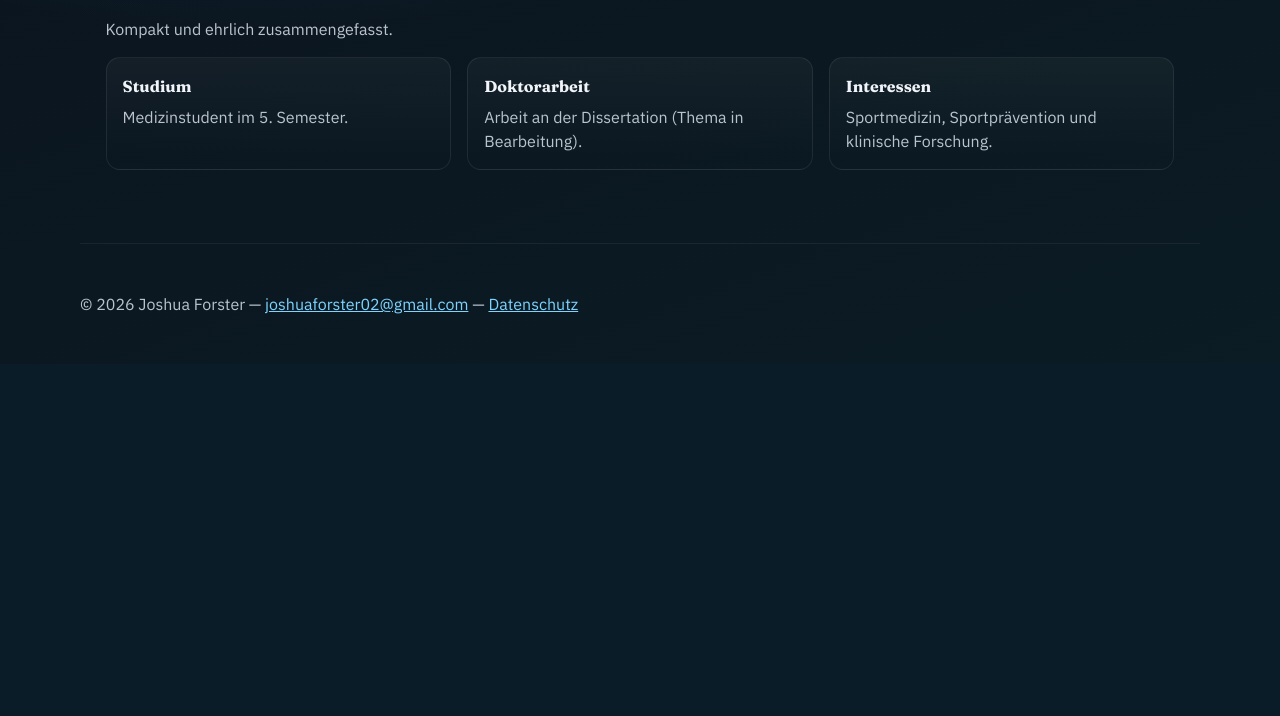
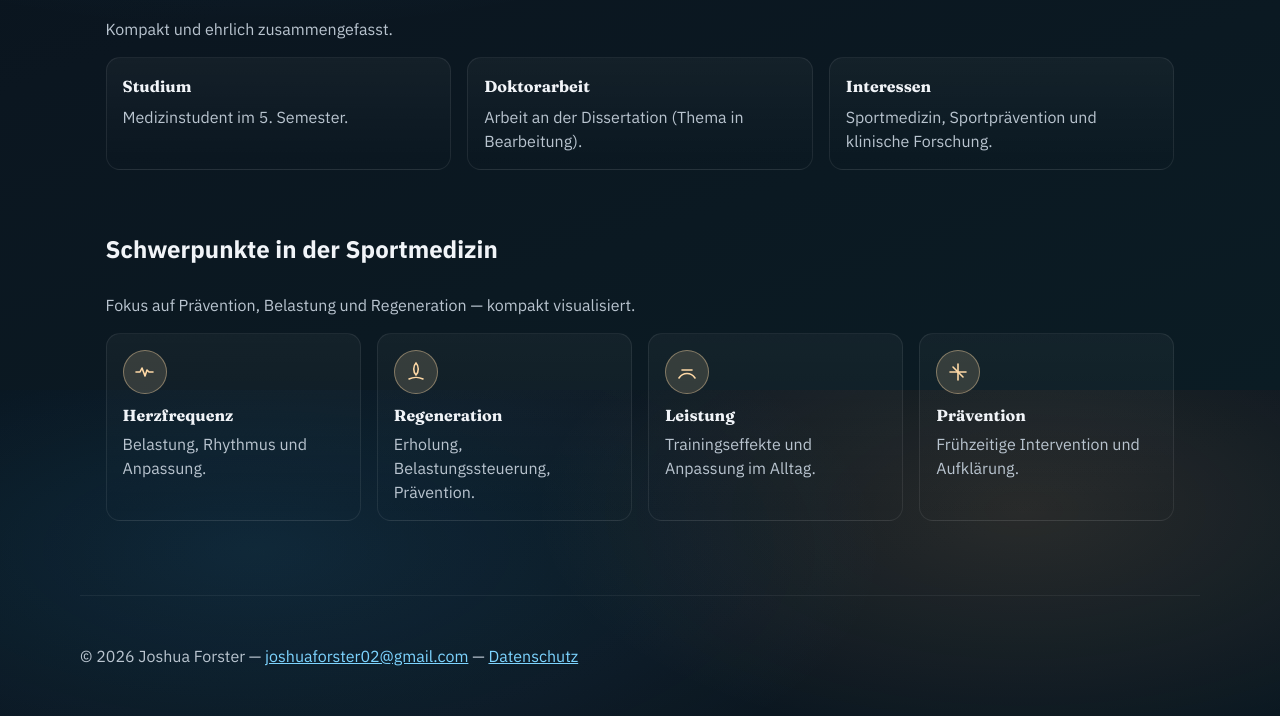
Before and after one commit to JoshuaForster02/Mywebsite, a Flask app: page / in a window 1280 px wide. Shown: the part 1210-1926 px from the top of the page. Before the commit the page ends 1524 px from the top, so only its background shows below. Run offline with Flask 3, Linux system fonts and the light colour scheme.

Commit message:
Add sport medicine icon row and energetic styling

```diff
--- a/static/style.css
+++ b/static/style.css
@@ -33,20 +33,11 @@ body{
     line-height:1.5;
 }
 
-.site-max{
-    max-width:var(--max-width);
-    margin:0 auto;
-    padding:1.6rem;
-}
-
+.site-max{max-width:var(--max-width);margin:0 auto;padding:1.6rem}
 .skip-link{position:absolute;left:0;top:-48px;background:var(--accent);color:var(--accent-contrast);padding:8px 12px;border-radius:0 0 6px 0;z-index:999;transition:top 180ms ease}
 .skip-link:focus{top:0}
 
-.site-header{
-    backdrop-filter: blur(10px);
-    background: linear-gradient(180deg, rgba(255,255,255,0.04), transparent);
-    border-bottom: 1px solid rgba(255,255,255,0.06);
-}
+.site-header{backdrop-filter: blur(10px);background: linear-gradient(180deg, rgba(255,255,255,0.04), transparent);border-bottom: 1px solid rgba(255,255,255,0.06)}
 .header-wrapper{display:flex;align-items:center;justify-content:space-between;gap:1rem}
 .brand a{color:var(--text);text-decoration:none;font-weight:700;font-size:1.1rem;letter-spacing:0.6px}
 
@@ -58,13 +49,7 @@ nav a[aria-current="page"]{color:var(--text);background:rgba(255,255,255,0.06)}
 a{color:var(--link)}
 a:hover{color:var(--accent)}
 
-.hero-grid{
-    display:grid;
-    grid-template-columns:minmax(0,1.15fr) minmax(0,0.85fr);
-    gap:2.6rem;
-    align-items:center;
-    padding:3.6rem 0 2.6rem;
-}
+.hero-grid{display:grid;grid-template-columns:minmax(0,1.15fr) minmax(0,0.85fr);gap:2.6rem;align-items:center;padding:3.6rem 0 2.6rem}
 .hero-kicker{color:var(--accent);text-transform:uppercase;letter-spacing:0.22em;font-size:0.7rem;margin:0 0 0.9rem}
 .hero-grid h1{font-family:var(--font-display);font-size:clamp(2rem, 3.8vw, 3.3rem);margin:0 0 0.9rem;line-height:1.08}
 .lead{color:var(--muted);margin:0 0 1.1rem;font-size:1.05rem}
@@ -82,15 +67,7 @@ a:hover{color:var(--accent)}
 .metric-label{margin:0;color:var(--muted);font-size:0.78rem;text-transform:uppercase;letter-spacing:0.1em}
 .metric-value{margin:0.35rem 0 0;color:var(--text);font-weight:600}
 
-.hero-stage .stage-frame{
-    background:linear-gradient(180deg, rgba(255,255,255,0.05), rgba(255,255,255,0.01));
-    border:1px solid rgba(255,255,255,0.1);
-    border-radius:18px;
-    padding:1rem;
-    position:relative;
-    overflow:hidden;
-    box-shadow:var(--elev);
-}
+.hero-stage .stage-frame{background:linear-gradient(180deg, rgba(255,255,255,0.05), rgba(255,255,255,0.01));border:1px solid rgba(255,255,255,0.1);border-radius:18px;padding:1rem;position:relative;overflow:hidden;box-shadow:var(--elev)}
 #hero-3d{width:100%;height:380px;display:block;border-radius:14px;background:radial-gradient(600px 240px at 50% 40%, rgba(125,212,255,0.12), transparent 70%)}
 .stage-toolbar{display:flex;gap:0.6rem;margin-bottom:0.8rem;flex-wrap:wrap}
 .stage-tab{border:1px solid rgba(255,255,255,0.16);background:rgba(255,255,255,0.02);color:var(--text);padding:0.35rem 0.85rem;border-radius:999px;font-weight:600;font-size:0.85rem;cursor:pointer;transition:transform 160ms ease, box-shadow 160ms ease, border-color 160ms ease}
@@ -103,6 +80,14 @@ a:hover{color:var(--accent)}
 .section{margin-top:2.6rem}
 .section-head{display:flex;flex-direction:column;gap:0.35rem}
 .section-lead{color:var(--muted);font-size:1rem;margin:0}
+
+.icon-row{display:grid;grid-template-columns:repeat(4,1fr);gap:1rem;margin-top:1rem}
+.icon-card{background:linear-gradient(180deg, rgba(255,255,255,0.04), transparent);border:1px solid rgba(255,255,255,0.08);border-radius:14px;padding:1rem;transition:transform 200ms ease, box-shadow 200ms ease}
+.icon-card:hover{transform:translateY(-6px);box-shadow:0 18px 34px rgba(2,6,23,0.45)}
+.icon-card h4{margin:0 0 0.3rem;font-family:var(--font-display)}
+.icon-card p{margin:0;color:var(--muted)}
+.icon-circle{width:44px;height:44px;border-radius:50%;display:grid;place-items:center;background:rgba(255,217,166,0.15);color:var(--accent);border:1px solid rgba(255,217,166,0.4);margin-bottom:0.6rem}
+.icon-circle svg{width:24px;height:24px}
 
 .focus-grid, .roadmap-grid, .info-grid{display:grid;grid-template-columns:repeat(3,1fr);gap:1rem;margin-top:1rem}
 .focus-card, .roadmap-card, .info-card{background:linear-gradient(180deg, rgba(255,255,255,0.04), transparent);border:1px solid rgba(255,255,255,0.08);border-radius:14px;padding:1rem;transition:transform 200ms ease, box-shadow 200ms ease}
@@ -136,12 +121,12 @@ form button{justify-self:start}
 @media (max-width:1000px){
     .hero-grid{grid-template-columns:1fr}
     .projects-grid{grid-template-columns:repeat(2,1fr)}
-    .focus-grid, .roadmap-grid, .info-grid{grid-template-columns:repeat(2,1fr)}
+    .focus-grid, .roadmap-grid, .info-grid, .icon-row{grid-template-columns:repeat(2,1fr)}
 }
 @media (max-width:640px){
     .site-max{padding:1rem}
     nav ul{gap:0.25rem;flex-wrap:wrap}
-    .projects-grid, .focus-grid, .roadmap-grid, .info-grid{grid-template-columns:1fr}
+    .projects-grid, .focus-grid, .roadmap-grid, .info-grid, .icon-row{grid-template-columns:1fr}
     .hero-grid h1{font-size:1.8rem}
 }
 
--- a/templates/index.html
+++ b/templates/index.html
@@ -111,6 +111,46 @@
           </div>
         </div>
       </section>
+
+      <section class="section">
+        <div class="section-head">
+          <h2>Schwerpunkte in der Sportmedizin</h2>
+          <p class="section-lead">Fokus auf Prävention, Belastung und Regeneration — kompakt visualisiert.</p>
+        </div>
+        <div class="icon-row">
+          <div class="icon-card">
+            <div class="icon-circle">
+              <svg viewBox="0 0 24 24" aria-hidden="true"><path d="M3 12h4l2-4 3 8 2-6 2 2h4" fill="none" stroke="currentColor" stroke-width="1.6" stroke-linecap="round" stroke-linejoin="round"/></svg>
+            </div>
+            <h4>Herzfrequenz</h4>
+            <p>Belastung, Rhythmus und Anpassung.</p>
+          </div>
+          <div class="icon-card">
+            <div class="icon-circle">
+              <svg viewBox="0 0 24 24" aria-hidden="true"><path d="M12 3c3 3 3 9 0 12-3-3-3-9 0-12z" fill="none" stroke="currentColor" stroke-width="1.6"/>
+              <path d="M5 19c4-2 10-2 14 0" fill="none" stroke="currentColor" stroke-width="1.6" stroke-linecap="round"/></svg>
+            </div>
+            <h4>Regeneration</h4>
+            <p>Erholung, Belastungssteuerung, Prävention.</p>
+          </div>
+          <div class="icon-card">
+            <div class="icon-circle">
+              <svg viewBox="0 0 24 24" aria-hidden="true"><path d="M4 18c4-6 12-6 16 0" fill="none" stroke="currentColor" stroke-width="1.6" stroke-linecap="round"/>
+              <path d="M7 10h10" stroke="currentColor" stroke-width="1.6" stroke-linecap="round"/></svg>
+            </div>
+            <h4>Leistung</h4>
+            <p>Trainingseffekte und Anpassung im Alltag.</p>
+          </div>
+          <div class="icon-card">
+            <div class="icon-circle">
+              <svg viewBox="0 0 24 24" aria-hidden="true"><path d="M12 4v16M4 12h16" stroke="currentColor" stroke-width="1.6" stroke-linecap="round"/>
+              <path d="M7 7l10 10" stroke="currentColor" stroke-width="1.6" stroke-linecap="round"/></svg>
+            </div>
+            <h4>Prävention</h4>
+            <p>Frühzeitige Intervention und Aufklärung.</p>
+          </div>
+        </div>
+      </section>
     </main>
 
     <footer class="site-max site-footer">
```
